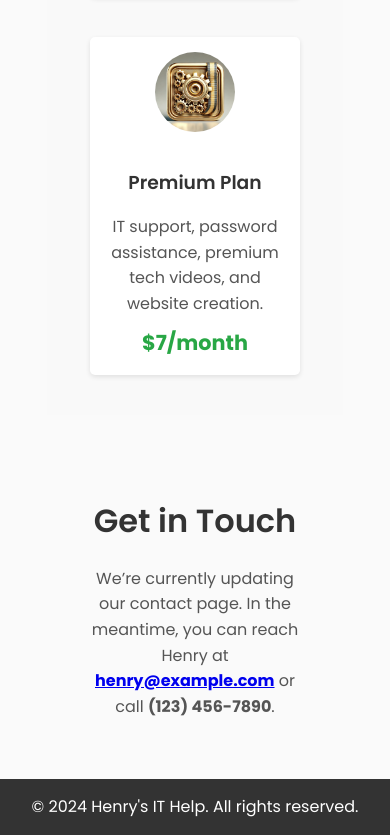
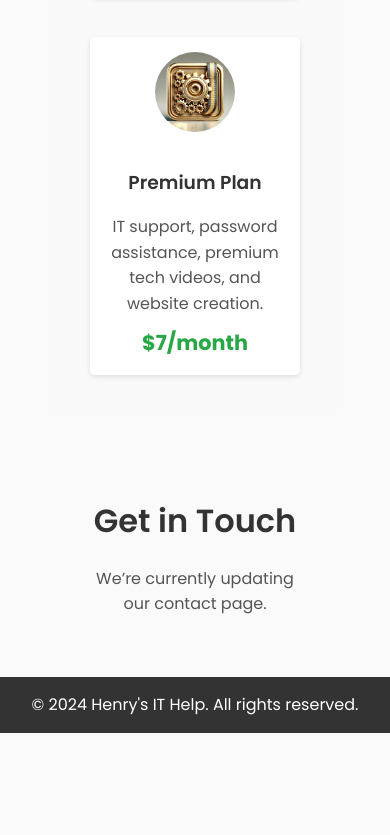
Before and after one commit to exmprison/bar-mitzvah, a plain HTML site: page index.html in a window 390 px wide. Shown: the part 5089-5924 px from the top of the page. After the commit the page ends 5822 px from the top, so only its background shows below. Drawn offline with Linux system fonts and the light colour scheme.

Commit message:
Update index.html removed contact email and phone for now

```diff
--- a/index.html
+++ b/index.html
@@ -708,9 +708,7 @@
         <h2>Get in Touch</h2>
       </div>
       <p>
-        We’re currently updating our contact page. In the meantime, you can reach Henry at
-        <strong><a href="mailto:henry@real-email-not-here-yetl.com">henry@example.com</a></strong>
-        or call <strong>(123) 456-7890</strong>.
+        We’re currently updating our contact page.
       </p>
     </section>
   </div>
```
